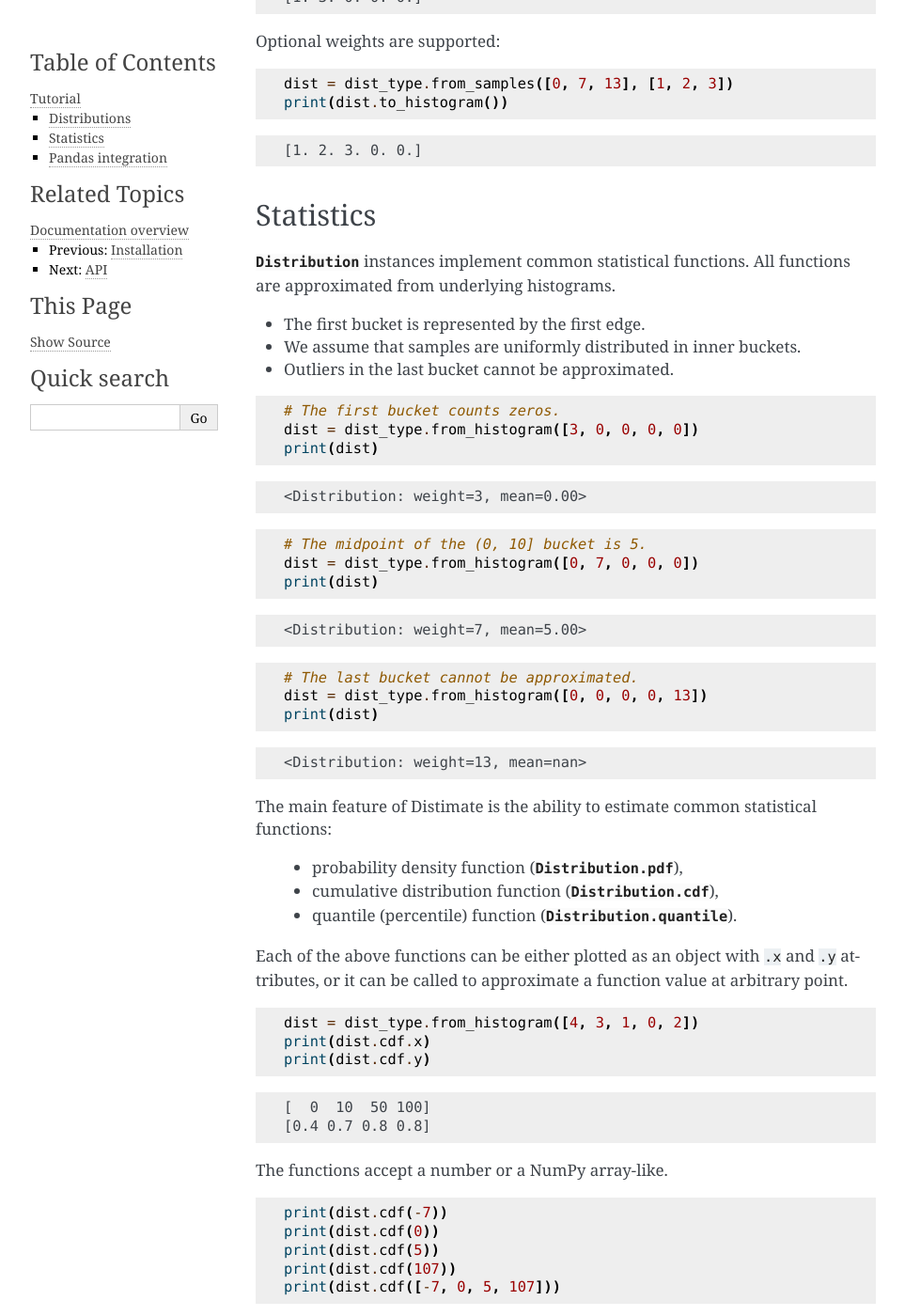
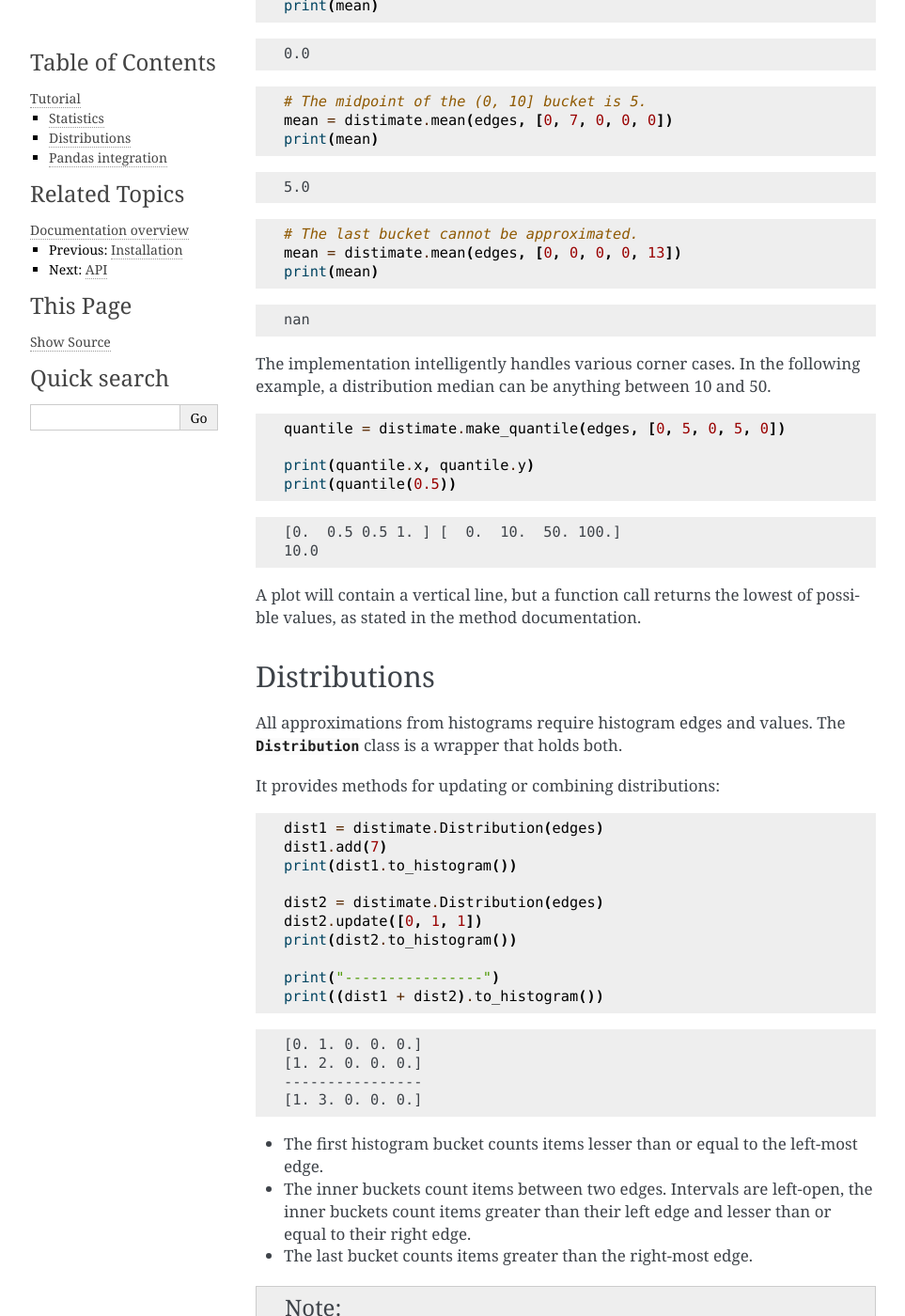
Before and after one commit to akamai/distimate, a Sphinx documentation site: the page built from docs/tutorial.rst, in a window 1280 px wide and 1400 px high, scrolled down 1389 px. Shown: the whole window at 94% size, without its empty margins (148-1111 px from the left). Built offline with Sphinx 7.4.7, drawn with Linux system fonts in a browser that asks for light colours; some of the changed text lies outside the part shown.

Commit message:
Document stastistical functions before the Distribution class.

```diff
--- a/docs/tutorial.rst
+++ b/docs/tutorial.rst
@@ -2,35 +2,152 @@
 Tutorial
 ========
 
-Distributions
--------------
+Statistics
+----------
 
-Distimate stores distributions as histograms with constant edges.
-The :class:`.DistributionType` class can remember the histogram edges.
+Distimate can approximate common statistical functions from a histogram.
+
+.. note::
+
+    Distimate is most useful in situation
+    when it would be ineffective to retrieve a full dataset.
+
+    For example, we can easily aggregate millions of database rows
+    to 100 histogram buckets using SQL.
+    The selected 100 points will provide enough detail for smooth CDF plots.
+
+
+Distimate can estimate the following functions:
+
+* :func:`.mean` (ineffective and imprecise, for sanity checks only)
+* Probability density function (PDF) - :func:`.make_pdf`
+* Cumulative distribution function (CDF) - :func:`.make_cdf`
+* Quantile (percentile) function - :func:`.make_quantile`
+
+Each of the above functions can be either plotted as an object with ``.x`` and ``.y`` attributes,
+or it can be called to approximate a function value at arbitrary point.
 
 .. testcode::
 
-    from distimate import DistributionType
+    import distimate
 
-    dist_type = DistributionType([0, 10, 50, 100])
-    print(dist_type.edges)
+    edges = [0, 10, 50, 100]
+
+    cdf = distimate.make_cdf(edges, [4, 3, 1, 0, 2])
+    print(cdf.x)
+    print(cdf.y)
 
 .. testoutput::
 
     [  0  10  50 100]
+    [0.4 0.7 0.8 0.8]
 
 
-Once we defined the histogram edges, we can create a :class:`.Distribution` instance.
-Each distribution instance stores a histogram with one more bucket than it has edges.
+The functions accept a number or a NumPy array-like.
 
 .. testcode::
 
-    dist = dist_type.from_samples([0, 7, 10, 107])
-    print(dist.to_histogram())
+    print(cdf(-7))
+    print(cdf(0))
+    print(cdf(5))
+    print(cdf(107))
+    print(cdf([-7, 0, 5, 107]))
 
 .. testoutput::
 
-    [1. 2. 0. 0. 1.]
+    0.0
+    0.4
+    0.55
+    nan
+    [0.   0.4  0.55  nan]
+
+
+Functions are approximated from histograms.
+
+- The first bucket is represented by the first edge.
+- We assume that samples are uniformly distributed in inner buckets.
+- Outliers in the last bucket cannot be approximated.
+
+.. testcode::
+
+    # The first bucket counts zeros.
+    mean = distimate.mean(edges, [3, 0, 0, 0, 0])
+    print(mean)
+
+.. testoutput::
+
+    0.0
+
+.. testcode::
+
+    # The midpoint of the (0, 10] bucket is 5.
+    mean = distimate.mean(edges, [0, 7, 0, 0, 0])
+    print(mean)
+
+.. testoutput::
+
+    5.0
+
+.. testcode::
+
+    # The last bucket cannot be approximated.
+    mean = distimate.mean(edges, [0, 0, 0, 0, 13])
+    print(mean)
+
+.. testoutput::
+
+    nan
+
+
+The implementation intelligently handles various corner cases.
+In the following example, a distribution median can be anything between 10 and 50.
+
+.. testcode::
+
+    quantile = distimate.make_quantile(edges, [0, 5, 0, 5, 0])
+
+    print(quantile.x, quantile.y)
+    print(quantile(0.5))
+
+.. testoutput::
+
+    [0.  0.5 0.5 1. ] [  0.  10.  50. 100.]
+    10.0
+
+A plot will contain a vertical line,
+but a function call returns the lowest of possible values, as stated in the method documentation.
+
+
+
+
+Distributions
+-------------
+
+All approximations from histograms require histogram edges and values.
+The :class:`.Distribution` class is a wrapper that holds both.
+
+It provides methods for updating or combining distributions:
+
+.. testcode::
+
+    dist1 = distimate.Distribution(edges)
+    dist1.add(7)
+    print(dist1.to_histogram())
+
+    dist2 = distimate.Distribution(edges)
+    dist2.update([0, 1, 1])
+    print(dist2.to_histogram())
+
+    print("----------------")
+    print((dist1 + dist2).to_histogram())
+
+.. testoutput::
+
+    [0. 1. 0. 0. 0.]
+    [1. 2. 0. 0. 0.]
+    ----------------
+    [1. 3. 0. 0. 0.]
+
 
 - The first histogram bucket counts items lesser than or equal to the left-most edge.
 - The inner buckets count items between two edges.
@@ -48,34 +165,12 @@
     With this setup, the first bucket counts zeros and the last bucket counts outliers.
 
 
-Distributions can be updated or combined:
-
-.. testcode::
-
-    dist1 = dist_type.empty()
-    dist1.add(7)
-    print(dist1.to_histogram())
-
-    dist2 = dist_type.empty()
-    dist2.update([0, 1, 1])
-    print(dist2.to_histogram())
-
-    print("----------------")
-    print((dist1 + dist2).to_histogram())
-
-.. testoutput::
-
-    [0. 1. 0. 0. 0.]
-    [1. 2. 0. 0. 0.]
-    ----------------
-    [1. 3. 0. 0. 0.]
-
-
 Optional weights are supported:
 
 .. testcode::
 
-    dist = dist_type.from_samples([0, 7, 13], [1, 2, 3])
+    dist = distimate.Distribution(edges)
+    dist.update([0, 7, 13], [1, 2, 3])
     print(dist.to_histogram())
 
 .. testoutput::
@@ -83,104 +178,30 @@
     [1. 2. 3. 0. 0.]
 
 
-Statistics
-----------
-
-:class:`.Distribution` instances implement common statistical functions.
-All functions are approximated from underlying histograms.
-
-- The first bucket is represented by the first edge.
-- We assume that samples are uniformly distributed in inner buckets.
-- Outliers in the last bucket cannot be approximated.
+It is common to define histogram edges once and reuse them between distributions.
+The :class:`.DistributionType` class can remember the histogram edges.
 
 .. testcode::
 
-    # The first bucket counts zeros.
-    dist = dist_type.from_histogram([3, 0, 0, 0, 0])
-    print(dist)
-
-.. testoutput::
-
-    <Distribution: weight=3, mean=0.00>
-
-.. testcode::
-
-    # The midpoint of the (0, 10] bucket is 5.
-    dist = dist_type.from_histogram([0, 7, 0, 0, 0])
-    print(dist)
-
-.. testoutput::
-
-    <Distribution: weight=7, mean=5.00>
-
-.. testcode::
-
-    # The last bucket cannot be approximated.
-    dist = dist_type.from_histogram([0, 0, 0, 0, 13])
-    print(dist)
-
-.. testoutput::
-
-    <Distribution: weight=13, mean=nan>
-
-
-The main feature of Distimate is the ability to estimate common statistical functions:
-
- - probability density function (:attr:`.Distribution.pdf`),
- - cumulative distribution function (:attr:`.Distribution.cdf`),
- - quantile (percentile) function (:attr:`.Distribution.quantile`).
-
-Each of the above functions can be either plotted as an object with ``.x`` and ``.y`` attributes,
-or it can be called to approximate a function value at arbitrary point.
-
-.. testcode::
-
-    dist = dist_type.from_histogram([4, 3, 1, 0, 2])
-    print(dist.cdf.x)
-    print(dist.cdf.y)
+    dist_type = distimate.DistributionType([0, 10, 50, 100])
+    print(dist_type.edges)
 
 .. testoutput::
 
     [  0  10  50 100]
-    [0.4 0.7 0.8 0.8]
 
 
-The functions accept a number or a NumPy array-like.
+Once we defined the histogram edges, we can create a :class:`.Distribution` instance.
+Each distribution instance stores a histogram with one more bucket than it has edges.
 
 .. testcode::
 
-    print(dist.cdf(-7))
-    print(dist.cdf(0))
-    print(dist.cdf(5))
-    print(dist.cdf(107))
-    print(dist.cdf([-7, 0, 5, 107]))
+    dist = dist_type.from_samples([0, 7, 10, 107])
+    print(dist.edges, dist.values)
 
 .. testoutput::
 
-    0.0
-    0.4
-    0.55
-    nan
-    [0.   0.4  0.55  nan]
-
-
-The implementation intelligently handles various corner cases.
-In the following example, a distribution median can be anything between 10 and 50.
-
-.. testcode::
-
-    dist = dist_type.from_histogram([0, 5, 0, 5, 0])
-
-    print(dist.quantile.x, dist.quantile.y)
-    print(dist.quantile(0.5))
-
-.. testoutput::
-
-    [0.  0.5 0.5 1. ] [  0.  10.  50. 100.]
-    10.0
-
-A plot will contain a vertical line,
-but a function call returns the lowest of possible values, as stated in the method documentation.
+    [  0  10  50 100] [1. 2. 0. 0. 1.]
 
 
 Pandas integration
```
Also changed, not shown: docs/api.rst (+15 -14 lines).
